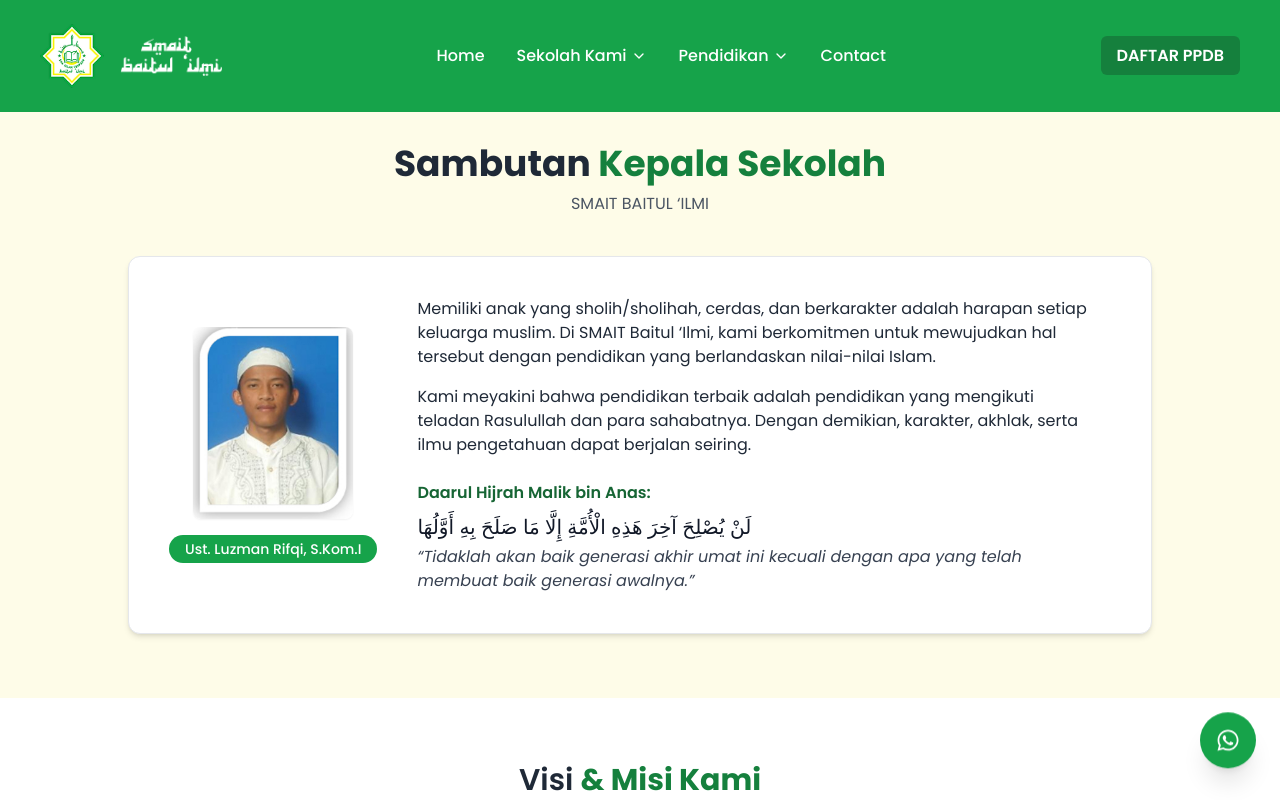
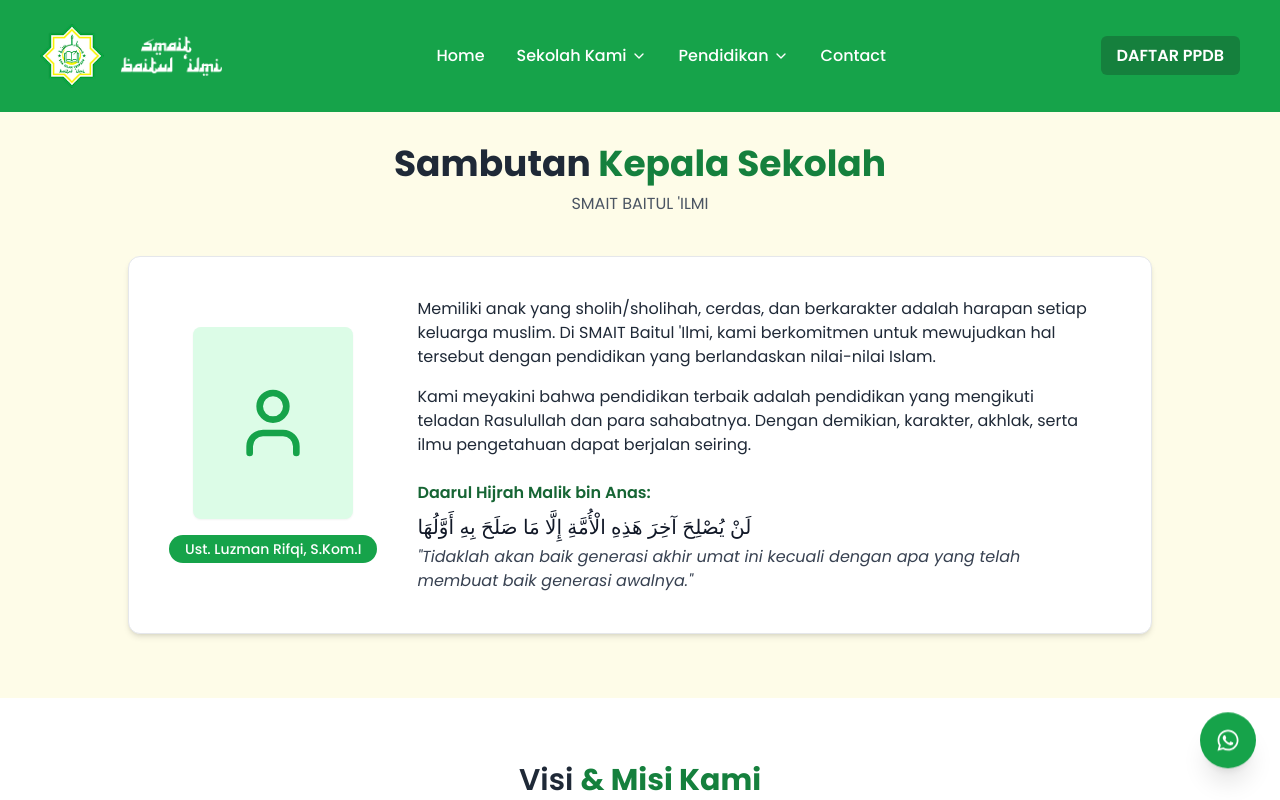
Before and after one commit to akbarfajar21/sma-sibi-website, a React (Vite) app: page /tentang-smabi in a window 1280 px wide. Shown: the top 800 px of the page. Built offline with nearby package versions, Linux system fonts and the light colour scheme; no server answers; the database is empty.

Commit message:
update sambutan section

```diff
--- a/src/components/TentangKami/SambutanKepalaSekolah.jsx
+++ b/src/components/TentangKami/SambutanKepalaSekolah.jsx
@@ -1,4 +1,5 @@
 import React from "react";
+import { User } from "lucide-react";
 
 const SambutanKepalaSekolah = () => {
   return (
@@ -8,18 +9,16 @@ const SambutanKepalaSekolah = () => {
           Sambutan <span className="text-green-700">Kepala Sekolah</span>
         </h2>
         <p className="text-sm md:text-base text-gray-600 mt-2">
-          SMAIT BAITUL ‘ILMI
+          SMAIT BAITUL 'ILMI
         </p>
       </div>
 
       <div className="bg-white shadow-md border rounded-xl p-6 md:p-10 flex flex-col md:flex-row gap-10 items-center">
-        {/* Foto dan Nama */}
+        {/* Avatar dan Nama */}
         <div className="flex flex-col items-center text-center">
-          <img
-            src="/foto-kepala-sekolah.jpg"
-            alt="Kepala Sekolah"
-            className="w-40 h-48 object-cover rounded-lg shadow-sm"
-          />
+          <div className="w-40 h-48 bg-green-100 rounded-lg shadow-sm flex items-center justify-center">
+            <User className="w-20 h-20 text-green-600" />
+          </div>
           <span className="mt-4 bg-green-600 text-white px-4 py-1 rounded-full text-sm font-medium">
             Ust. Luzman Rifqi, S.Kom.I
           </span>
@@ -29,7 +28,7 @@ const SambutanKepalaSekolah = () => {
         <div className="text-sm md:text-base text-gray-800 leading-relaxed max-w-2xl">
           <p>
             Memiliki anak yang sholih/sholihah, cerdas, dan berkarakter adalah
-            harapan setiap keluarga muslim. Di SMAIT Baitul ‘Ilmi, kami
+            harapan setiap keluarga muslim. Di SMAIT Baitul 'Ilmi, kami
             berkomitmen untuk mewujudkan hal tersebut dengan pendidikan yang
             berlandaskan nilai-nilai Islam.
           </p>
@@ -48,8 +47,8 @@ const SambutanKepalaSekolah = () => {
               أَوَّلُهَا
             </p>
             <p className="mt-1 text-gray-700 italic">
-              “Tidaklah akan baik generasi akhir umat ini kecuali dengan apa
-              yang telah membuat baik generasi awalnya.”
+              "Tidaklah akan baik generasi akhir umat ini kecuali dengan apa
+              yang telah membuat baik generasi awalnya."
             </p>
           </div>
         </div>
```
